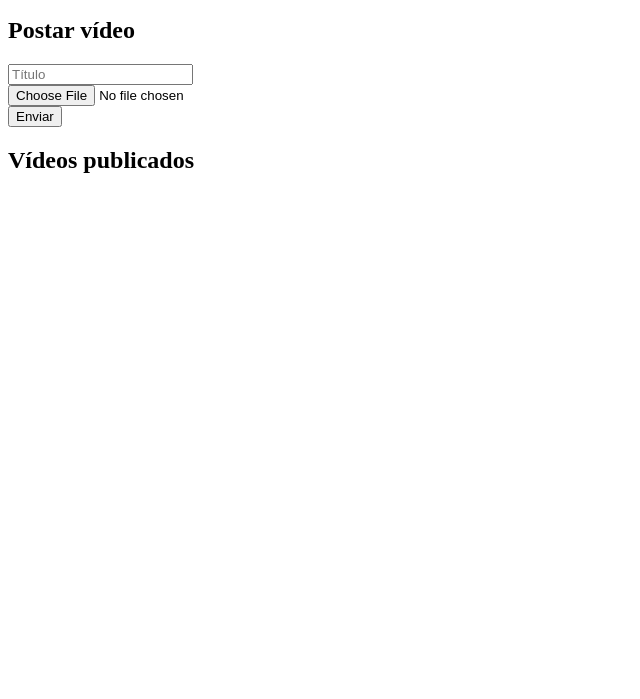
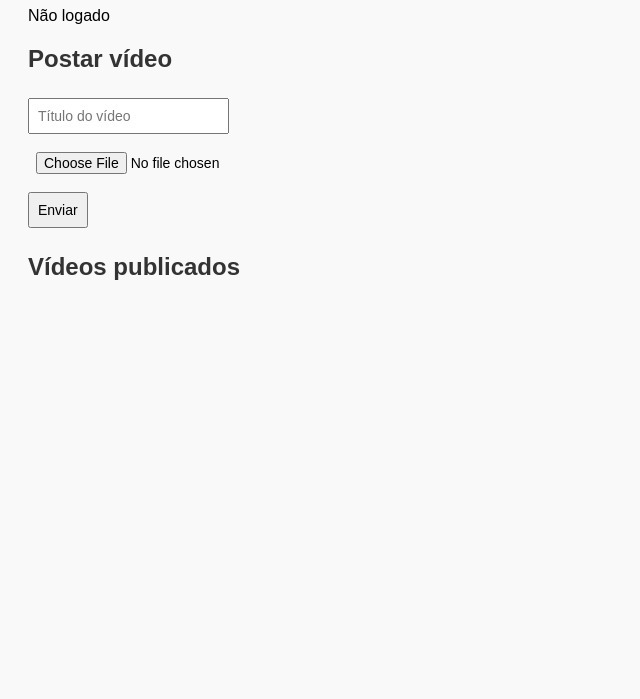
Before and after one commit to Lorenzo922/PlayVideo, a plain HTML site: page index.html in a window 1280 px wide. Shown: the part 101-800 px from the top of the page, without its empty margins (0-640 px from the left). Drawn offline with Linux system fonts and the light colour scheme; no server answers.

Commit message:
Update index.html

```diff
--- a/index.html
+++ b/index.html
@@ -2,13 +2,40 @@
 <html>
 <head>
   <title>PlayVideo</title>
+  <style>
+    body {
+      font-family: Arial, sans-serif;
+      padding: 20px;
+      background-color: #f9f9f9;
+    }
+
+    h1, h2 {
+      color: #333;
+    }
+
+    input, button {
+      padding: 8px;
+      margin: 5px 0;
+      font-size: 14px;
+    }
+
+    video {
+      display: block;
+      margin-bottom: 20px;
+      border: 1px solid #ccc;
+    }
+
+    div {
+      margin-bottom: 20px;
+    }
+  </style>
 </head>
 <body>
   <h1>PlayVideo</h1>
   <div id="user-info"></div>
 
   <h2>Postar vídeo</h2>
-  <input type="text" id="videoTitle" placeholder="Título"><br>
+  <input type="text" id="videoTitle" placeholder="Título do vídeo"><br>
   <input type="file" id="videoFile" accept="video/mp4"><br>
   <button onclick="uploadVideo()">Enviar</button>
 
```
